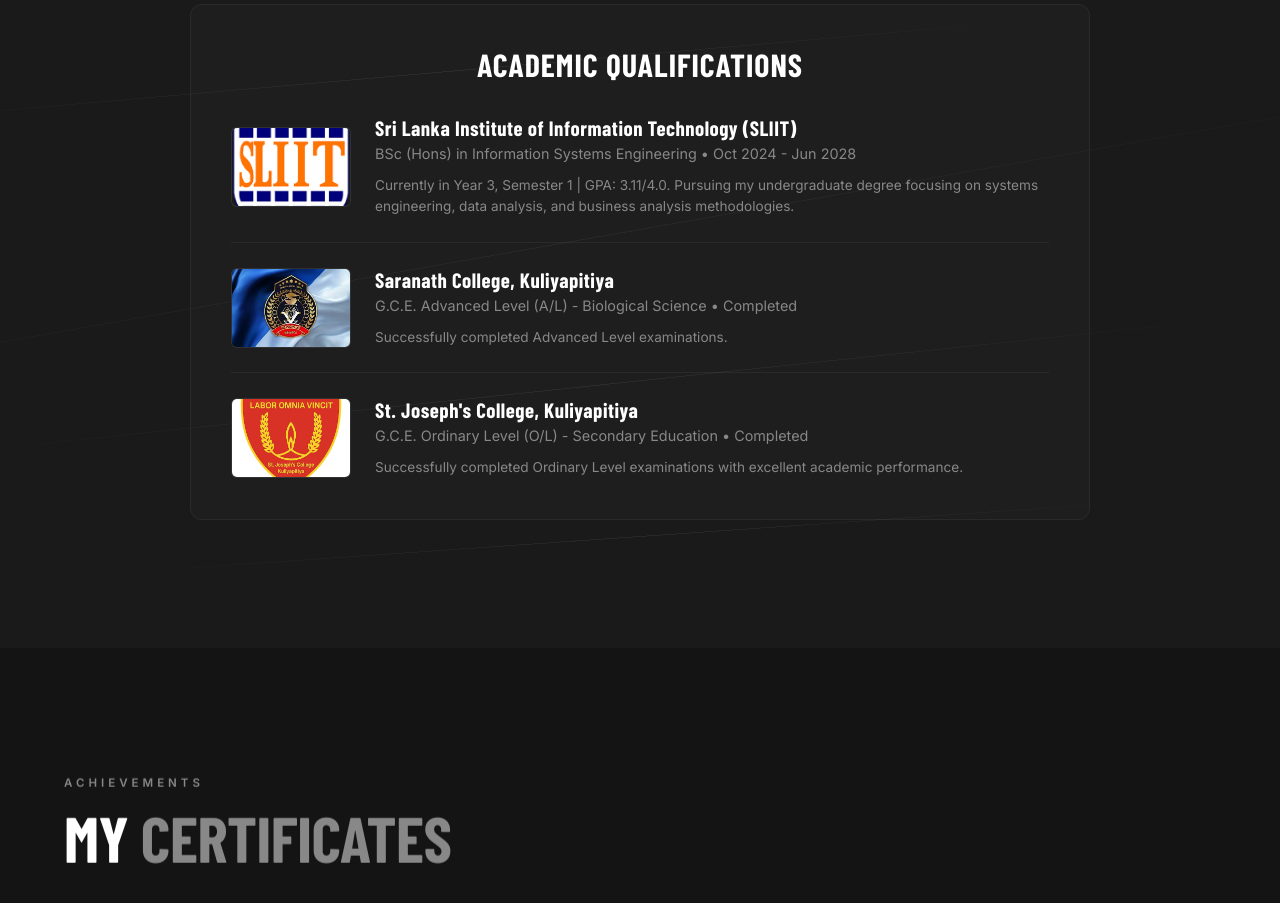
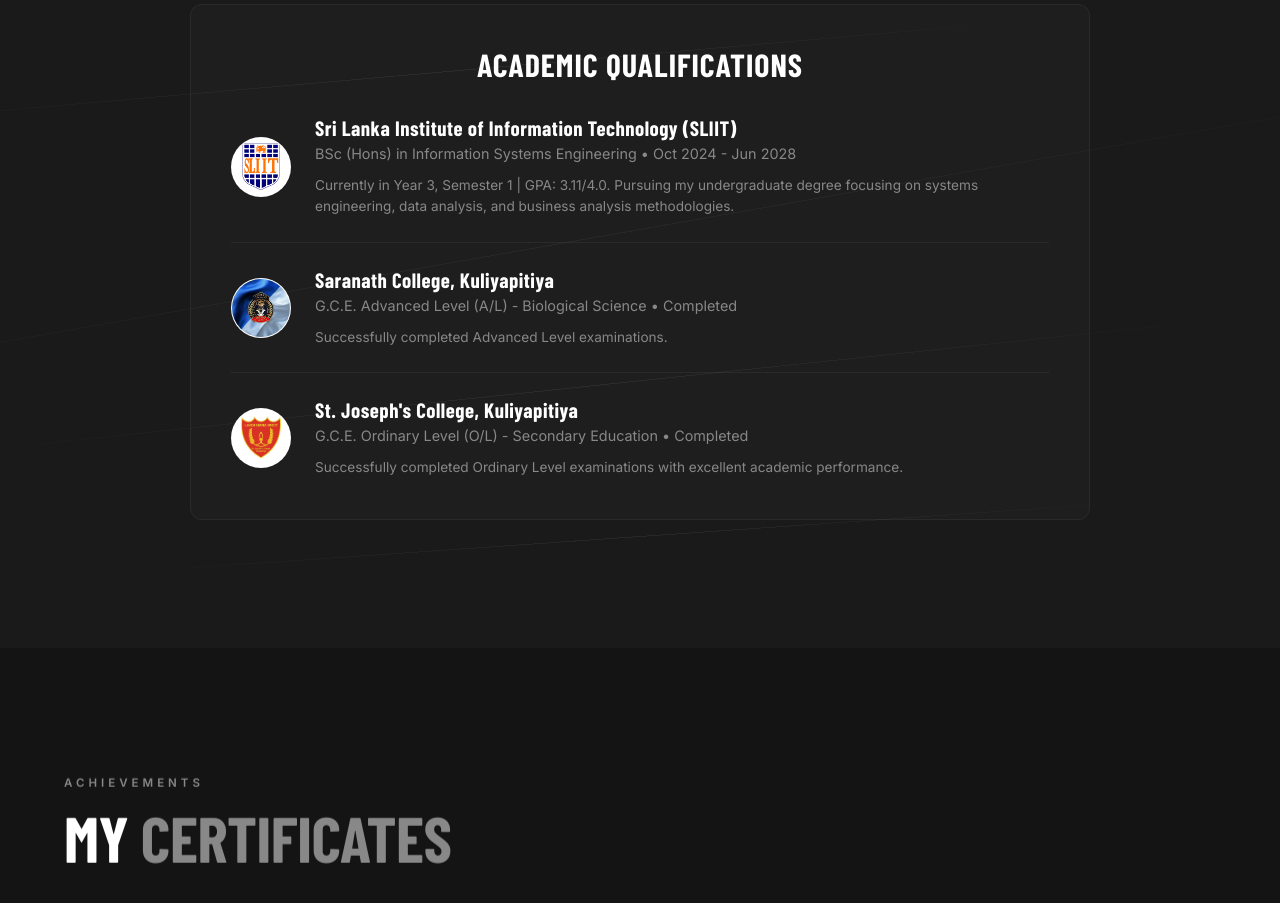
Before and after one commit to dulanjanarmd/Dulanjana-Rathnayaka, a React (Vite) app: page / in a window 1280 px wide. Shown: the part 2620-3523 px from the top of the page. Built offline with nearby package versions, Linux system fonts and the light colour scheme; a web font is replaced by a local one.

Commit message:
feat: add global stylesheet and implement education section component

```diff
--- a/src/Components/Education.jsx
+++ b/src/Components/Education.jsx
@@ -67,7 +67,7 @@
         <div className="cert-list">
           {educationData.map((item, index) => (
             <div className="cert-list-item" key={item.id}>
-              <div className="cert-item-img-wrapper">
+              <div className="edu-item-img-wrapper">
                 <img src={item.image} alt={item.school} className={item.coverImage ? 'edu-logo-cover' : ''} />
               </div>
               <div className="cert-content">
--- a/src/styles.css
+++ b/src/styles.css
@@ -2138,6 +2138,32 @@
   object-fit: cover;
 }
 
+.edu-item-img-wrapper {
+  width: 60px;
+  height: 60px;
+  border-radius: 50%;
+  overflow: hidden;
+  flex-shrink: 0;
+  margin-right: 1.5rem;
+  border: 1px solid rgba(255, 255, 255, 0.1);
+  background: #fff;
+  display: flex;
+  align-items: center;
+  justify-content: center;
+}
+
+.edu-item-img-wrapper img {
+  width: 80%;
+  height: 80%;
+  object-fit: contain;
+}
+
+.edu-item-img-wrapper img.edu-logo-cover {
+  width: 100%;
+  height: 100%;
+  object-fit: cover;
+}
+
 .cert-title {
   font-family: "Barlow Condensed", sans-serif;
   font-size: 1.3rem;
```
